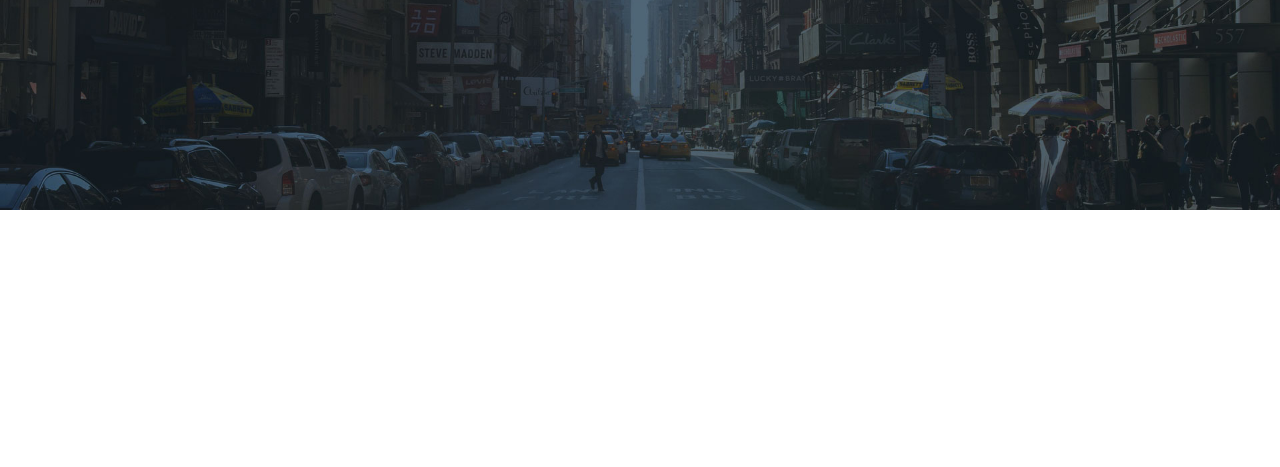
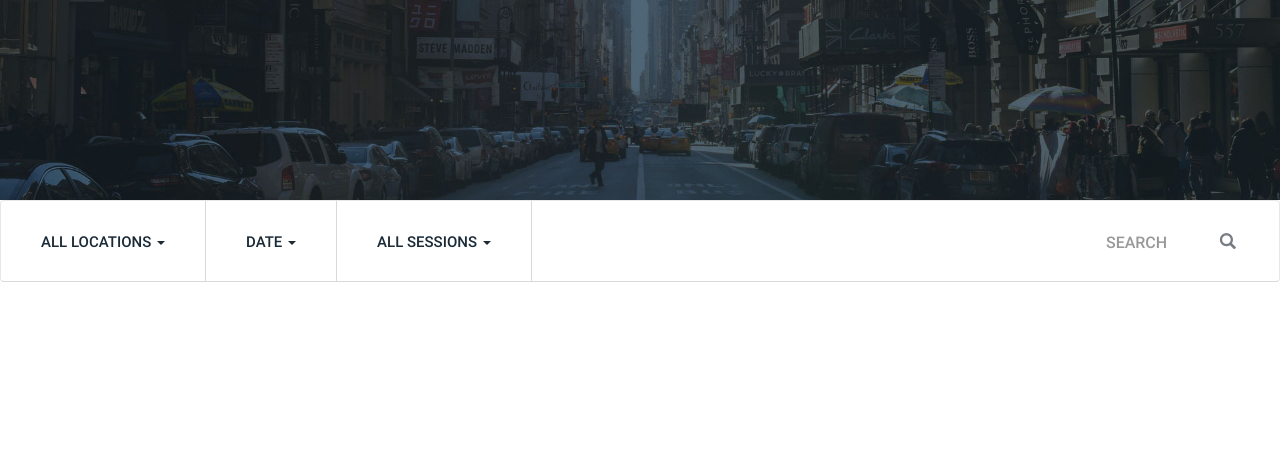
Before and after one commit to DenisBiruk/infinity-session-site, a website: page app/index.html in a window 1280 px wide. Shown: the part 333-800 px from the top of the page. Drawn offline with Linux system fonts and the light colour scheme.

Commit message:
Add search menu

```diff
--- a/app/index.html
+++ b/app/index.html
@@ -45,6 +45,61 @@
       </div>
     </header>
 
+    <nav class="navbar navbar-default">
+      <div class="container-fluid">
+        <!-- Brand and toggle get grouped for better mobile display -->
+        <div class="navbar-header">
+          <button type="button" class="navbar-toggle collapsed" data-toggle="collapse" data-target="#bs-example-navbar-collapse-1" aria-expanded="false">
+            <span class="sr-only">Toggle navigation</span>
+            <span class="icon-bar"></span>
+            <span class="icon-bar"></span>
+            <span class="icon-bar"></span>
+          </button>
+          <a class="navbar-brand visible-xs" href="#">Search</a>
+        </div>
+
+        <!-- Collect the nav links, forms, and other content for toggling -->
+        <div class="collapse navbar-collapse" id="bs-example-navbar-collapse-1">
+          <ul class="nav navbar-nav">
+            <li class="dropdown">
+              <a href="#" class="dropdown-toggle" data-toggle="dropdown" role="button" aria-haspopup="true" aria-expanded="false">All locations <span class="caret"></span></a>
+              <ul class="dropdown-menu">
+                <li><a href="#">All locations</a></li>
+                <li><a href="#">Near</a></li>
+                <li><a href="#">Center</a></li>
+              </ul>
+            </li>
+
+            <li class="dropdown">
+              <a href="#" class="dropdown-toggle" data-toggle="dropdown" role="button" aria-haspopup="true" aria-expanded="false">Date <span class="caret"></span></a>
+              <ul class="dropdown-menu">
+                <li><a href="#">Today</a></li>
+                <li><a href="#">Tomorrow</a></li>
+                <li><a href="#">Next week</a></li>
+              </ul>
+            </li>
+
+            <li class="dropdown">
+              <a href="#" class="dropdown-toggle" data-toggle="dropdown" role="button" aria-haspopup="true" aria-expanded="false">All sessions <span class="caret"></span></a>
+              <ul class="dropdown-menu">
+                <li><a href="#">All sessions</a></li>
+                <li><a href="#">VIP</a></li>
+                <li><a href="#">Diamond</a></li>
+                <li><a href="#">Executive</a></li>
+              </ul>
+            </li>
+          </ul>
+
+          <form class="navbar-form navbar-right row">
+            <div class="form-group col-xs-9">
+              <input type="text" class="form-control" placeholder="Search">
+            </div>
+            <button type="submit" class="btn btn-default col-xs-3"><i class="glyphicon glyphicon-search"></i></button>
+          </form>
+        </div><!-- /.navbar-collapse -->
+      </div><!-- /.container-fluid -->
+    </nav>
+
     <!-- Scripts -->
     <script src="js/libs.min.js"></script>
   </body>
--- a/app/sass/base/_custom-settings.scss
+++ b/app/sass/base/_custom-settings.scss
@@ -0,0 +1,3 @@
+.no-padding {
+  padding: 0;
+}
--- a/app/sass/components/_header.scss
+++ b/app/sass/components/_header.scss
@@ -9,7 +9,7 @@ header {
 
 .header-top {
   margin-top: 70px;
-  margin-bottom: 70px;
+  margin-bottom: 90px;
 }
 
 .site-navigation{
@@ -38,7 +38,7 @@ header {
 }
 
 .header-caption {
-  margin-bottom: 250px;
+  margin-bottom: 220px;
 }
 
 @mixin header-caption-text($font-size) {
--- /dev/null
+++ b/app/sass/components/_search-menu.scss
@@ -0,0 +1,96 @@
+.navbar {
+  background: none;
+  border-bottom: 1px solid $divider-color;
+}
+
+.navbar-default .navbar-nav > li > a {
+    font-size: 15px;
+    font-weight: 500;
+}
+
+.navbar-default .navbar-nav > li > a,
+.navbar-default .navbar-nav > .open > a,
+.navbar-default .navbar-nav > .open > a:focus,
+.navbar-default .navbar-nav > .open > a:hover {
+    color: $primary-text-color;
+}
+
+.nav {
+  .dropdown{
+      border-right: 1px solid $divider-color;
+  }
+}
+
+@media (min-width: 768px) {
+  .navbar .container-fluid,
+  .collapse {
+    padding-left: 0;
+  }
+
+  .navbar-nav {
+    li {
+      a {
+        padding-left: 40px;
+        padding-right: 40px;
+        text-transform: uppercase;
+        line-height: 50px;
+        vertical-align: middle;
+      }
+    }
+  }
+
+  .collapse {
+    padding-right: 0;
+  }
+
+  .navbar-form {
+    height: 80px;
+    padding-top: 24px;
+    margin: 0;
+  }
+
+  .navbar-nav{
+    li {
+      .dropdown-menu {
+        border-radius: 10px;
+        margin-top: 10px;
+        padding-top: 40px;
+        padding-bottom: 40px;
+        width: 100%;
+        border: none;
+        font-size: 12px;
+
+        li {
+          a {
+            padding: 0 40px;
+            font-weight: 400;
+            line-height: 30px;
+            color: $secondary-text-color;
+
+            &:hover {
+              color: $accent-color;
+            }
+          }
+        }
+      }
+    }
+  }
+
+  .navbar-form {
+    input[type="text"] {
+      width: 100px;
+      border: none;
+      box-shadow: none;
+      color: $secondary-text-color;
+      text-transform: uppercase;
+      font-size: 16px;
+      font-weight: 500;
+    }
+
+    button {
+      color: $secondary-text-color;
+      border: none;
+      font-size: 16px;
+    }
+  }
+}
--- a/app/sass/main.scss
+++ b/app/sass/main.scss
@@ -10,3 +10,4 @@
   Components
 */
 @import 'components/header';
+@import 'components/search-menu';
```
Also changed, not shown: app/css/main.css.
